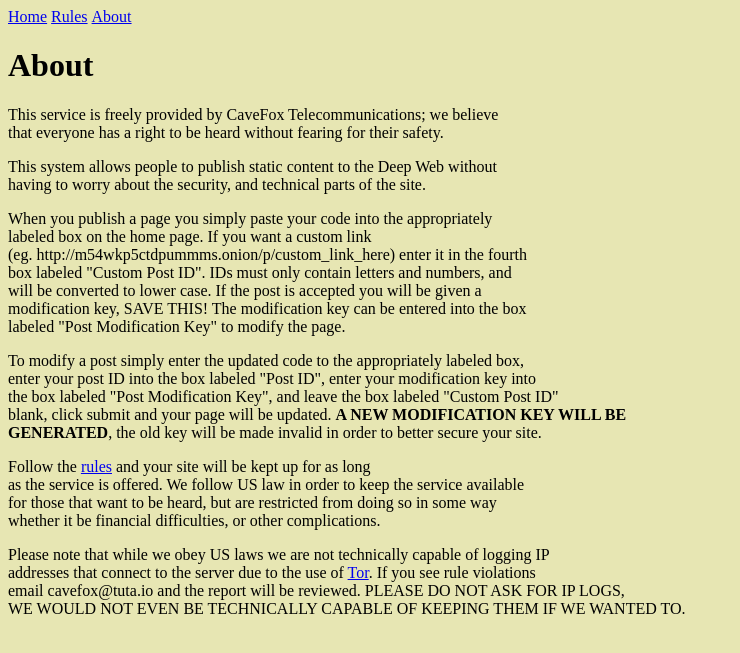
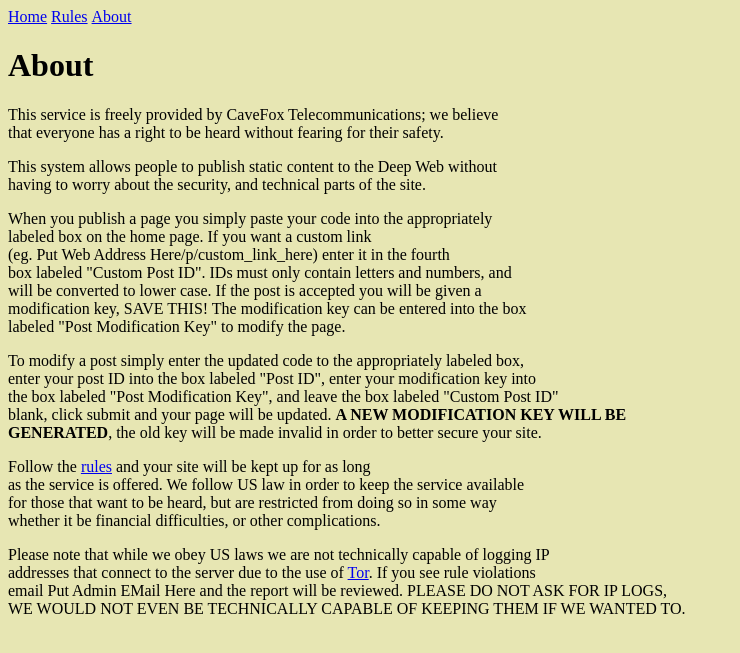
Before and after one commit to Broseki/TorPages, a Flask app: page /about in a window 1280 px wide. Shown: the top 653 px of the page, without its empty margins (0-740 px from the left). Run offline with Flask 2, Linux system fonts and the light colour scheme.

Commit message:
Further generalized email and website address references on the about page and index page

```diff
--- a/MainServer.py
+++ b/MainServer.py
@@ -23,12 +23,12 @@
 app = Flask(__name__)   # Defines Flask Application
 
 
-site_url = 'Enter_Onion_Address_Here'
-
+site_url = 'Put Web Address Here'
+admin_email = 'Put Admin EMail Here'
 
 @app.route('/', methods=['GET'])   # This section deals with serving the home page of the service
 def index():
-    return(render_template('index.html'))
+    return(render_template('index.html', admin_email=admin_email))
 
 
 @app.route('/', methods=['POST'])   # This section deals with publishing content via POST requests
@@ -93,6 +93,6 @@
 
 @app.route('/about', methods=['GET'])   # This section returns the about page when requested
 def getAbout():
-    return(render_template("about.html"))
+    return(render_template("about.html", site_url=site_url, admin_email=admin_email))
 
 app.run(debug=False)   # Starts the Flask server with debugging set to False
--- a/templates/about.html
+++ b/templates/about.html
@@ -19,7 +19,7 @@
     <p>
         When you publish a page you simply paste your code into the appropriately<br>
         labeled box on the home page. If you want a custom link<br>
-        (eg. http://m54wkp5ctdpummms.onion/p/custom_link_here) enter it in the fourth<br>
+        (eg. {{ site_url }}/p/custom_link_here) enter it in the fourth<br>
         box labeled "Custom Post ID". IDs must only contain letters and numbers, and<br>
         will be converted to lower case. If the post is accepted you will be given a<br>
         modification key, SAVE THIS! The modification key can be entered into the box<br>
@@ -33,7 +33,7 @@
         GENERATED</b>, the old key will be made invalid in order to better secure your site.
     </p>
     <p>
-        Follow the <a href="http://m54wkp5ctdpummms.onion/rules">rules</a> and your site will be kept up for as long<br>
+        Follow the <a href="/rules">rules</a> and your site will be kept up for as long<br>
         as the service is offered. We follow US law in order to keep the service available<br>
         for those that want to be heard, but are restricted from doing so in some way<br>
         whether it be financial difficulties, or other complications.
@@ -41,7 +41,7 @@
     <p>
         Please note that while we obey US laws we are not technically capable of logging IP<br>
         addresses that connect to the server due to the use of <a href="http://torproject.org">Tor</a>. If you see rule violations<br>
-        email cavefox@tuta.io and the report will be reviewed. PLEASE DO NOT ASK FOR IP LOGS,<br>
+        email {{ admin_email }} and the report will be reviewed. PLEASE DO NOT ASK FOR IP LOGS,<br>
         WE WOULD NOT EVEN BE TECHNICALLY CAPABLE OF KEEPING THEM IF WE WANTED TO.
     </p>
 </body>
--- a/templates/index.html
+++ b/templates/index.html
@@ -13,9 +13,9 @@
     <p>####################################<br>
 	Fill the form below to post a personal HTML page.<br>
 	This is to be used for privacy concerned individuals NOT CRIMINALS<br>
-	<b>All posts must follow the posted <a href="http://m54wkp5ctdpummms.onion/rules">rules</a></b><br>
+	<b>All posts must follow the posted <a href="/rules">rules</a></b><br>
 	This is perfect for people who need to be heard, but would be at risk talking publicly<br>
-	<b>Report rule violations to cavefox@tuta.io</b><br>
+	<b>Report rule violations to {{ admin_email }}</b><br>
     ####################################</P>
 		<form method="post" action="">
 		<textarea name="code" cols="75" rows="15">Enter your HTML code here...</textarea><br>
```
